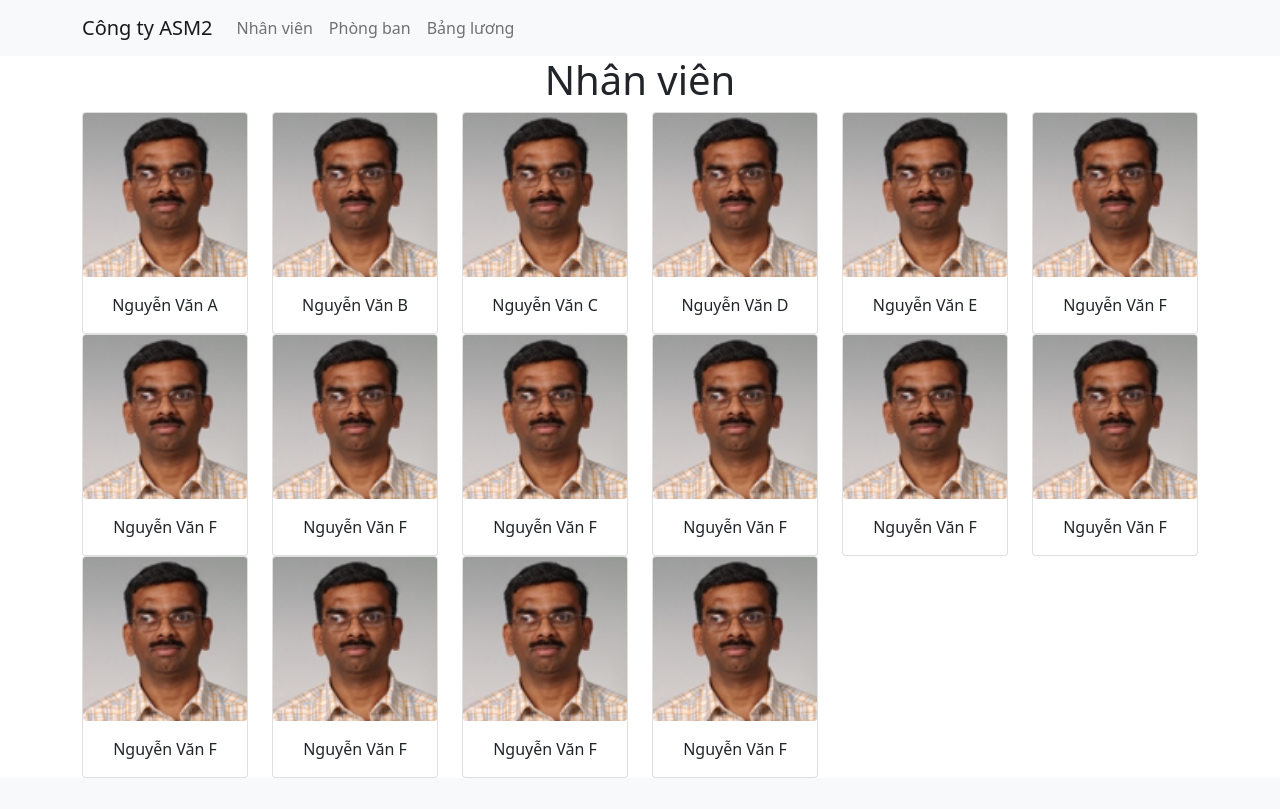
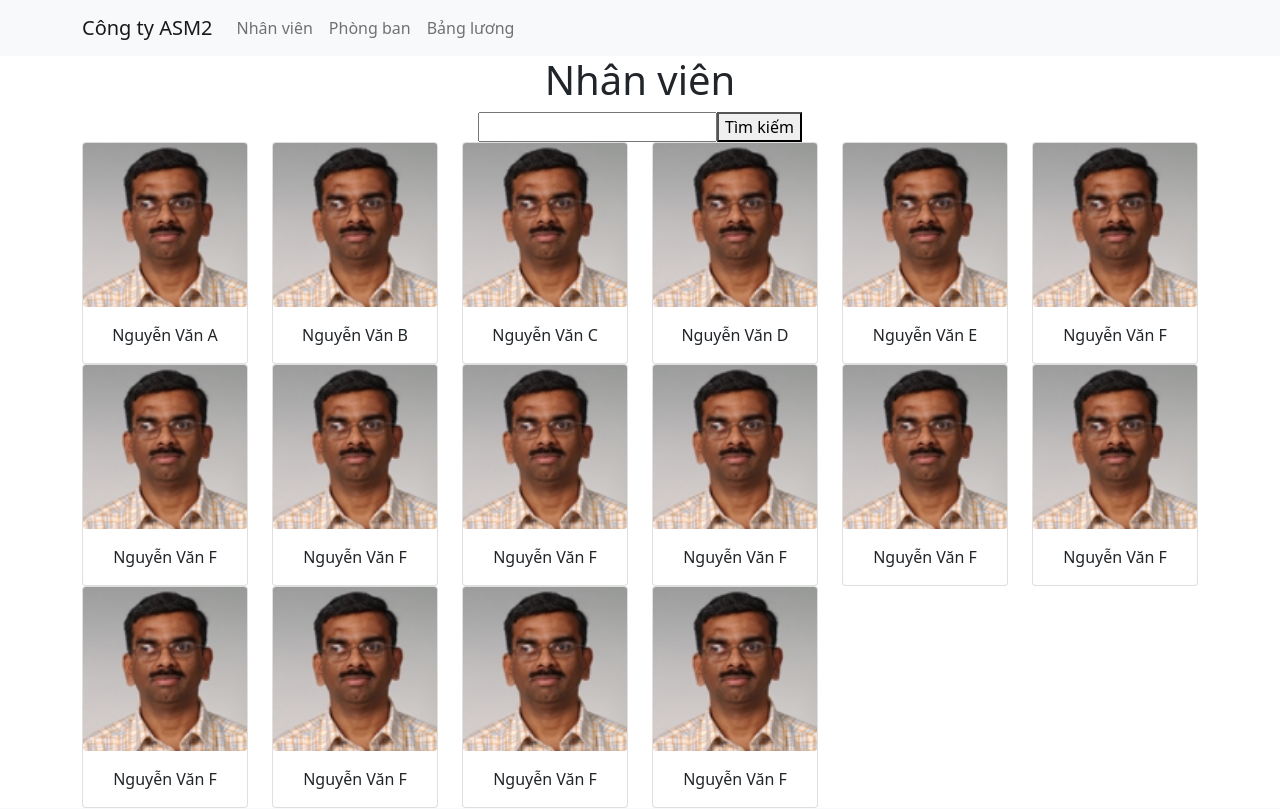
Before and after one commit to thunghiemweb/asm3, a React (Create React App) app: page / in a window 1280 px wide. Shown: the top 809 px of the page. Built offline with nearby package versions, Linux system fonts and the light colour scheme.

Commit message:
Bat dau lam them tinh nang tim kiem

```diff
--- a/src/trang/TrangBangLuong.js
+++ b/src/trang/TrangBangLuong.js
@@ -22,7 +22,7 @@ function TrangBangLuong(props) {
 
 
     function caodenthap() {
-        alert('Đã sắp xếp lương từ cao đền thấp');
+        alert('Đã sắp xếp lương từ cao đến thấp');
         setdsnv(dsnv.sort((a, b) => tinhluong(b) - tinhluong(a)));
     }
     function thapdencao() {
@@ -33,8 +33,6 @@ function TrangBangLuong(props) {
     function tinhluong(e) {
         return 3000000 * e.salaryScale + 200000 * e.overTime;
     }
-
-
 
     return (
         <div className="TrangBangLuong">
--- a/src/trang/TrangNhanVien.js
+++ b/src/trang/TrangNhanVien.js
@@ -23,12 +23,20 @@ function TrangNhanVien(props) {
         );
     });
 
+    function timkiem() {
+
+    }
+
 
     return (
 
         <div className="TrangNhanVien">
             <h1>Nhân viên</h1>
             <div className='container'>
+                <div>
+                    <input type="text" name="name" />
+                    <button onClick={timkiem}>Tìm kiếm</button>
+                </div>
 
                 <div className='row'>
                     {mang}
```
